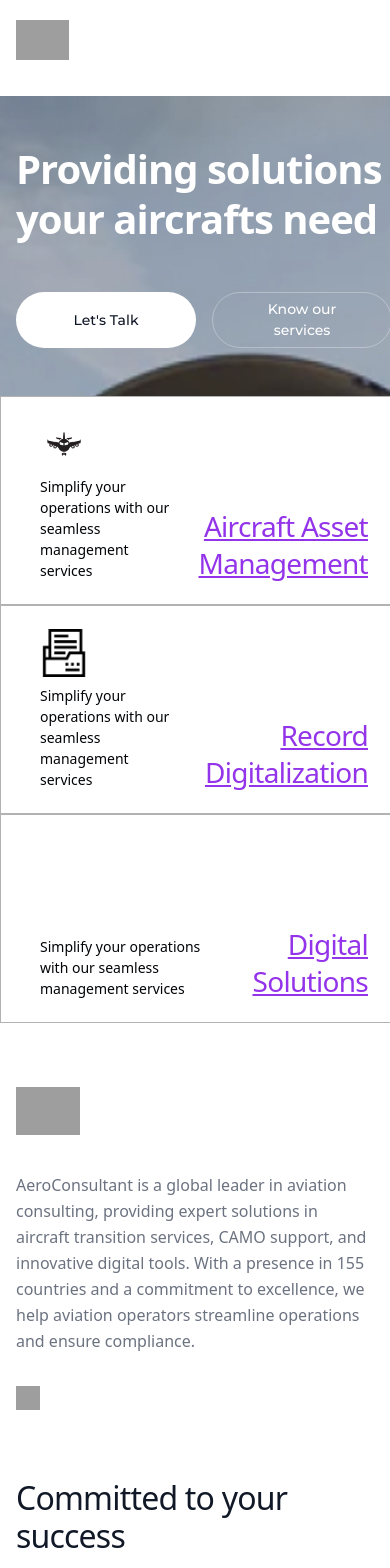
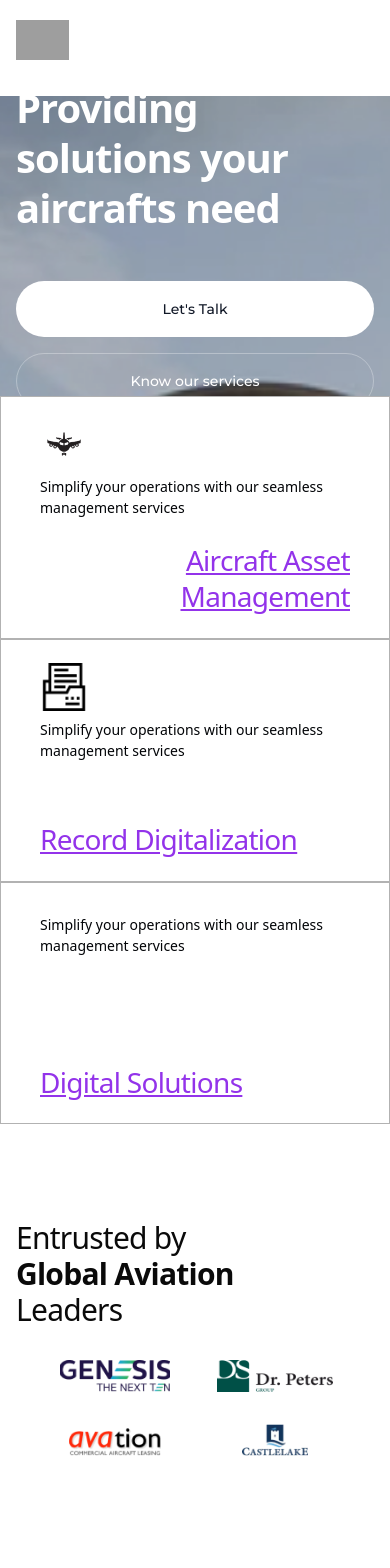
Before and after one commit to Anuragtech02/aeroconsultant-client, a Next.js app: page /services in a window 390 px wide. Shown: the top 1568 px of the page. Built offline with nearby package versions, Linux system fonts and the light colour scheme; grey boxes are pictures that could not be loaded.

Commit message:
added brands section

```diff
--- a/app/services/page.tsx
+++ b/app/services/page.tsx
@@ -1,4 +1,5 @@
 // app/page.tsx
+import BrandsSection from "@/components/BrandsSection";
 import ServicesHero from "@/components/Services/ServicesHero";
 import React from "react";
 
@@ -6,6 +7,7 @@
   return (
     <>
       <ServicesHero />
+      <BrandsSection variant="v2" />
     </>
   );
 }
--- a/components/BrandsSection.tsx
+++ b/components/BrandsSection.tsx
@@ -7,11 +7,11 @@
 }
 
 interface BrandsSectionProps {
+  variant?: "v1" | "v2";
   logos?: ClientLogo[];
 }
 
-const BrandsSection = ({
-  logos = [
+const defaultLogos = [
   { name: "Dr. Peters Group", url: "/brands/brand_1.png" },
   { name: "Avation", url: "/brands/brand_2.png" },
   { name: "LCI", url: "/brands/brand_3.png" },
@@ -19,12 +19,56 @@
   { name: "ORIX Aviation", url: "/brands/brand_5.png" },
   { name: "Genesis", url: "/brands/brand_6.png" },
   { name: "Clover Aviation", url: "/brands/brand_7.png" },
-  ],
+];
+
+const BrandsSection = ({
+  variant = "v1",
+  logos = defaultLogos,
 }: BrandsSectionProps) => {
-  // Split logos into rows of 4
-  const firstRow = logos.slice(0, 4);
-  const remainingLogos = logos.slice(4);
+  // For v1, use all logos split into rows of 4
+  // For v2, only use the first 4 logos
+  const logosToDisplay = variant === "v1" ? logos : logos.slice(0, 4);
 
+  // For v1, split into two rows
+  const firstRow =
+    variant === "v1" ? logosToDisplay.slice(0, 4) : logosToDisplay;
+  const remainingLogos = variant === "v1" ? logosToDisplay.slice(4) : [];
+
+  if (variant === "v2") {
+    return (
+      <section className="py-24 bg-white">
+        <div className="container mx-auto px-4">
+          <div className="flex flex-col md:flex-row md:items-center md:justify-between gap-8 md:gap-16">
+            <h2 className="text-3xl font-normal">
+              Entrusted by <br />
+              <span className="font-bold block md:inline">
+                Global Aviation
+              </span>{" "}
+              <span className="block">Leaders</span>
+            </h2>
+            <div className="flex flex-wrap justify-center md:justify-end items-center gap-8 md:gap-12 flex-grow">
+              {firstRow.map((logo) => (
+                <div
+                  key={logo.name}
+                  className="flex items-center justify-center w-32 md:w-36"
+                >
+                  <Image
+                    src={logo.url}
+                    alt={logo.name}
+                    width={160}
+                    height={80}
+                    className="w-auto h-8 md:h-10 object-contain transition-opacity hover:opacity-80"
+                  />
+                </div>
+              ))}
+            </div>
+          </div>
+        </div>
+      </section>
+    );
+  }
+
+  // Original v1 layout
   return (
     <section className="py-24 bg-white">
       <div className="container mx-auto px-4">
@@ -34,7 +78,6 @@
             <span className="font-bold">Global Aviation</span> Leaders
           </h2>
         </div>
-
         {/* First Row */}
         <div className="flex flex-wrap justify-center gap-12 mb-12">
           {firstRow.map((logo) => (
@@ -44,11 +87,10 @@
               alt={logo.name}
               width={160}
               height={80}
-              className="w-auto h-8 object-contain"
+              className="w-auto h-8 object-contain transition-opacity hover:opacity-80"
             />
           ))}
         </div>
-
         {/* Second Row - Centered */}
         {remainingLogos.length > 0 && (
           <div className="flex flex-wrap justify-center gap-12">
@@ -59,7 +101,7 @@
                 alt={logo.name}
                 width={160}
                 height={80}
-                className="w-auto h-8 object-contain"
+                className="w-auto h-8 object-contain transition-opacity hover:opacity-80"
               />
             ))}
           </div>
--- a/components/Services/ServicesHero.tsx
+++ b/components/Services/ServicesHero.tsx
@@ -50,7 +50,7 @@
               <h1 className="font-bold text-white mb-12 font-heading leading-tight">
                 Providing solutions your aircrafts need
               </h1>
-              <div className="flex gap-4">
+              <div className="flex flex-col sm:flex-row gap-4">
                 <Button variant="primary" title="Let's Talk" size="lg" />
                 <Button variant="outline" title="Know our services" size="lg" />
               </div>
@@ -74,7 +74,7 @@
 
                   {/* Contained content */}
                   <div className="relative h-full px-4">
-                    <div className="h-full p-6 flex items-end justify-between gap-6">
+                    <div className="h-full p-6 flex flex-col sm:flex-row items-start sm:items-end justify-between gap-6">
                       <div className="flex flex-col gap-2">
                         {service.icon ? (
                           <img src={service.icon} alt="" className="w-12" />
```
Lines whose indentation alone changed are shown as unchanged.
